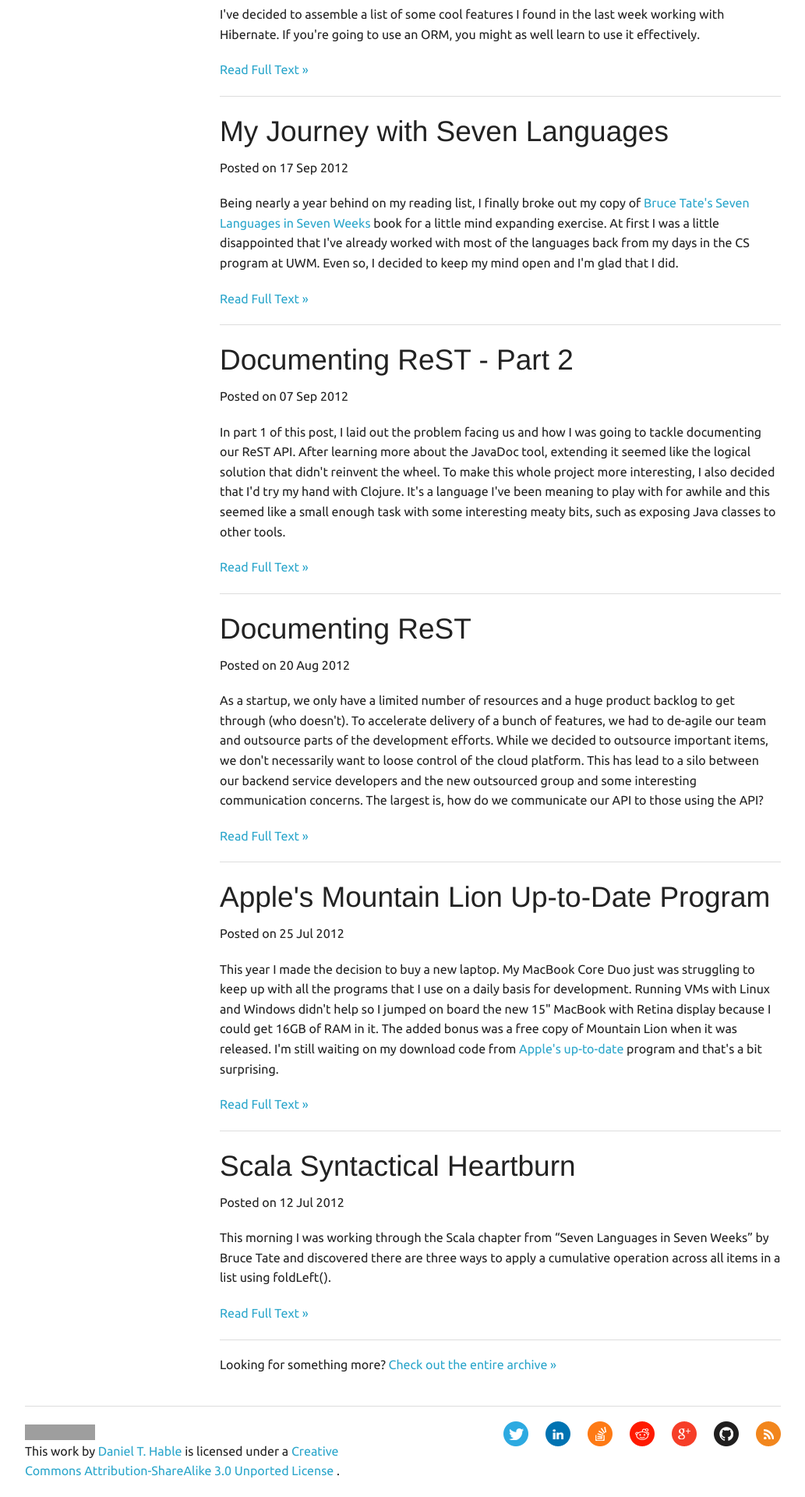
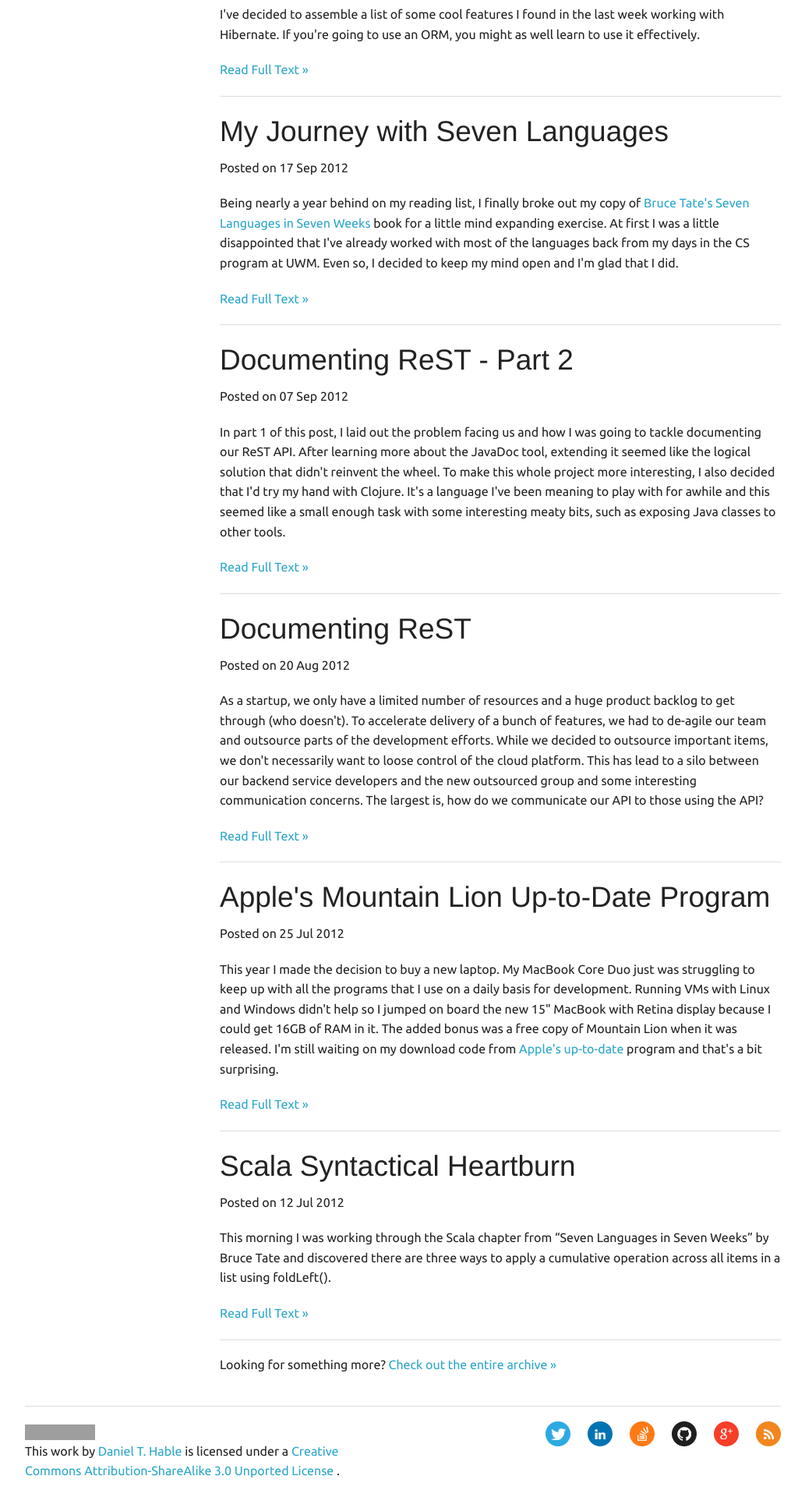
Before and after one commit to dhable/caffeinatedideas.com, a Jekyll site: the page built from index.html, in a window 1280 px wide. Shown: the part 2059-3979 px from the top of the page at 78% size, without its empty margins (123-1156 px from the left). Built offline with Jekyll 4.4.1, drawn with Linux system fonts in a browser that asks for light colours; nearby versions of some CDN libraries; grey boxes are pictures that could not be loaded.

Commit message:
Updated social links at the bottom of the page.

```diff
--- a/_layouts/default.html
+++ b/_layouts/default.html
@@ -65,10 +65,9 @@
             <ul class="inline-list right">
               <li><a href="https://twitter.com/dhable"><img src="/img/twitter.png"/></a></li>
               <li><a href="http://www.linkedin.com/in/dhable/"><img src="/img/linkedin.png"/></a></li>
-              <li><a href=""><img src="/img/stackoverflow.png"/></a></li>
-              <li><a href=""><img src="/img/reddit.png"></a></li>
-              <li><a href=""><img src="/img/gplus2.png"></a></li>
+              <li><a href="http://stackoverflow.com/users/67927/dan"><img src="/img/stackoverflow.png"/></a></li>
               <li><a href="https://github.com/dhable"><img src="/img/github.png"/></a></li>
+              <li><a href="http://plus.google.com/+DanHable"><img src="/img/gplus2.png"></a></li>
               <li><a href="/feed.xml"><img src="/img/rss.png"/></a></li>
             </ul>
           </div>
```
